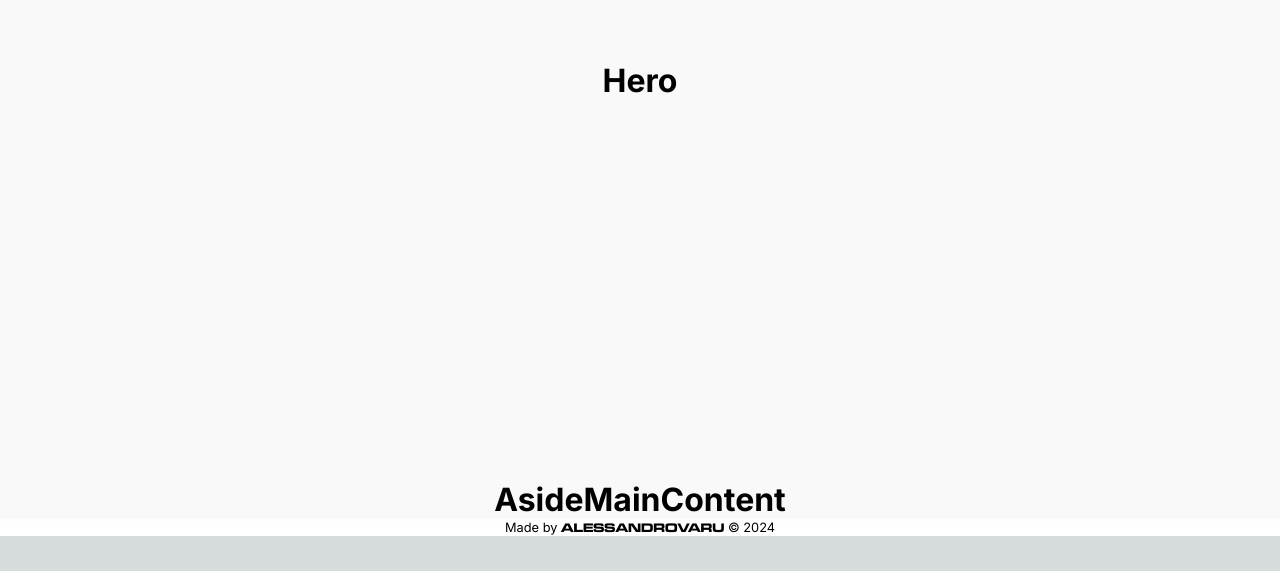
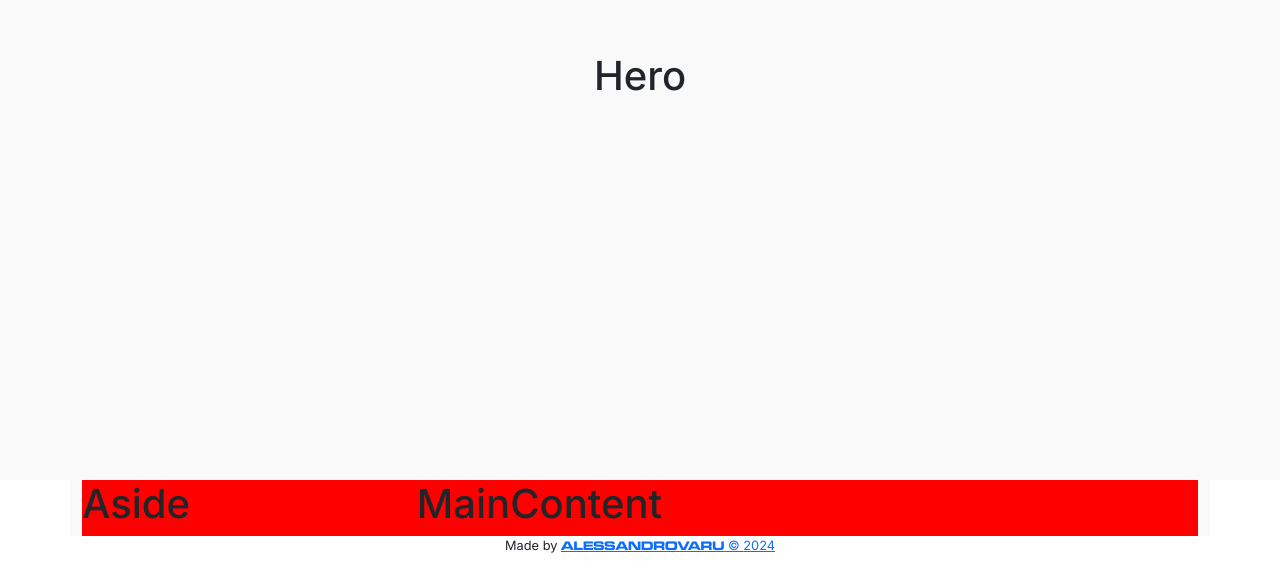
Before and after one commit to alessandrovaru/short-film-app, a Next.js app: page / in a window 1280 px wide. Shown: the part 320-891 px from the top of the page. Before the commit the page ends 856 px from the top, so only its background shows below. Built offline with nearby package versions, Linux system fonts and the light colour scheme.

Commit message:
chore: Update npm dependencies and add Bootstrap 5.3.3

```diff
--- a/package.json
+++ b/package.json
@@ -9,9 +9,10 @@
     "lint": "next lint"
   },
   "dependencies": {
+    "bootstrap": "^5.3.3",
+    "next": "14.2.3",
     "react": "^18",
-    "react-dom": "^18",
-    "next": "14.2.3"
+    "react-dom": "^18"
   },
   "devDependencies": {
     "eslint": "^8",
--- a/src/app/globals.css
+++ b/src/app/globals.css
@@ -1,3 +1,6 @@
+
+@import "~bootstrap/dist/css/bootstrap.min.css";
+
 :root {
   --max-width: 1100px;
   --border-radius: 12px;
--- a/src/app/layout.js
+++ b/src/app/layout.js
@@ -2,6 +2,7 @@ import { Inter } from "next/font/google";
 import "./globals.css";
 
 import localFont from "next/font/local";
+import "bootstrap/dist/css/bootstrap.min.css";
 
 
 const inter = Inter({ subsets: ["latin"] });
--- a/src/components/home/Content/Aside/Aside.module.css
+++ b/src/components/home/Content/Aside/Aside.module.css
@@ -0,0 +1,4 @@
+.container{
+  background-color: red;
+  width: 30%;
+}
--- a/src/components/home/Content/Content.jsx
+++ b/src/components/home/Content/Content.jsx
@@ -4,9 +4,9 @@ import { MainContent } from "./mainContent";
 
 export const Content = () => {
   return (
-    <div className={styles.container}>
-      <Aside className={styles.aside}/>
-      <MainContent className={styles.mainContent}/>
+    <div className={`${styles.container} container`}>
+      <Aside/>
+      <MainContent />
     </div>
   );
 }
--- a/src/components/home/Content/Content.module.css
+++ b/src/components/home/Content/Content.module.css
@@ -1,8 +1,8 @@
 .container{
   display: flex;
-  justify-content: center;
+  justify-content: space-between;
   align-items: center;
   height: auto;
-  width: 100vw;
+  width: 100%;
   background-color: #f9f9f9;
 }
--- a/src/components/home/Content/mainContent/MainContent.module.css
+++ b/src/components/home/Content/mainContent/MainContent.module.css
@@ -0,0 +1,4 @@
+.container{
+  background-color: red;
+  width: 70%;
+}
--- a/src/components/home/Hero/Hero.module.css
+++ b/src/components/home/Hero/Hero.module.css
@@ -3,6 +3,6 @@
     justify-content: center;
     align-items: center;
     height: 100vh;
-    width: 100vw;
+    width: 100%;
     background-color: #f9f9f9;
 }
```
Also changed, not shown: 1 other file (tests, documents, lock files or other folders).
